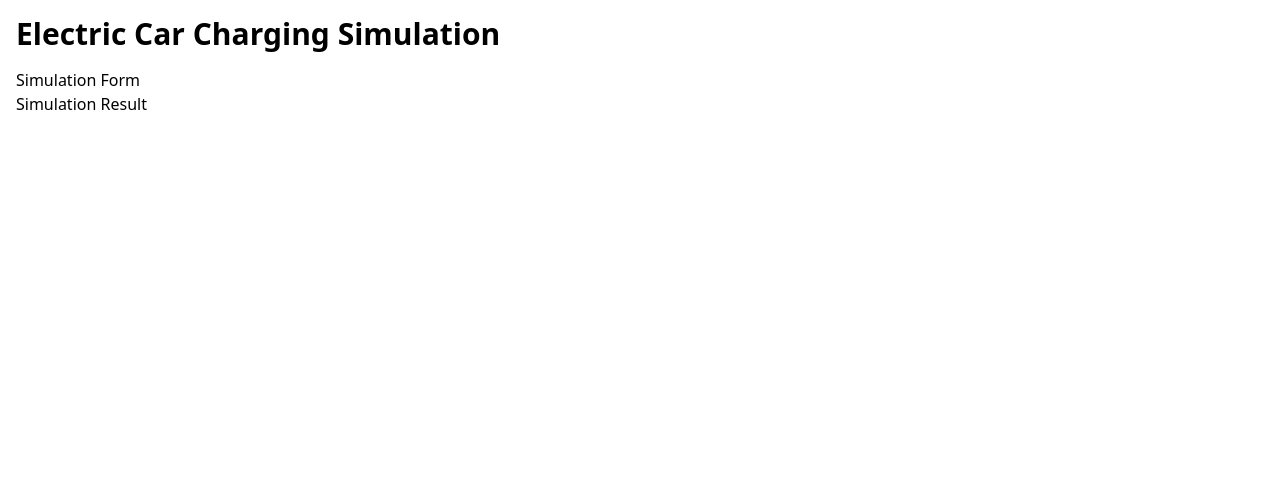
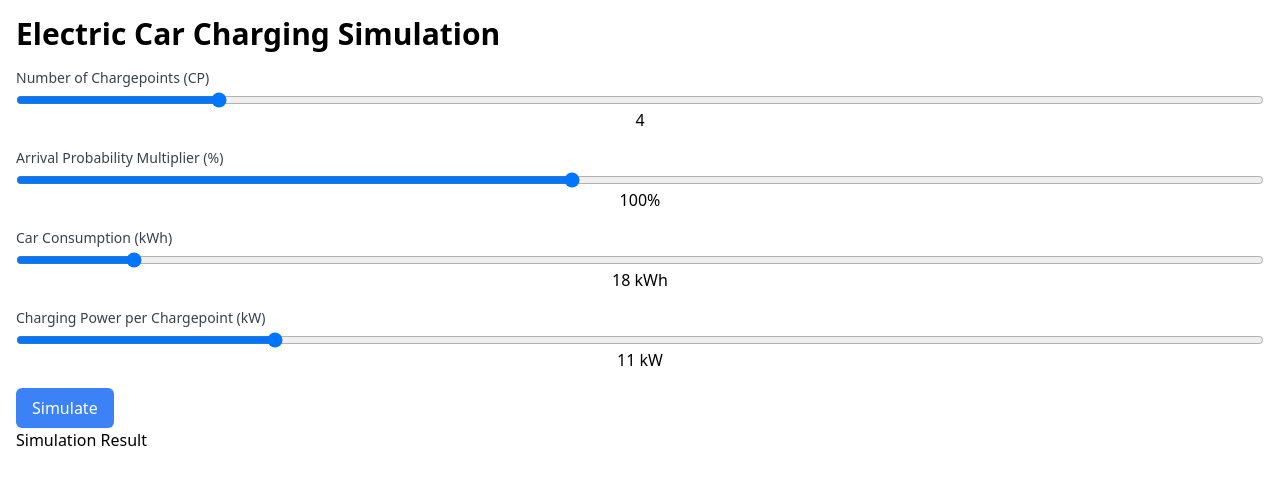
Before and after one commit to shtabnoy/reonic-frontend-task, a React (Vite) app: page / in a window 1280 px wide. Shown: the top 484 px of the page. Built offline with nearby package versions, Linux system fonts and the light colour scheme.

Commit message:
feat: form with four range inputs

```diff
--- a/src/components/SimulationForm/SimulationForm.tsx
+++ b/src/components/SimulationForm/SimulationForm.tsx
@@ -1,7 +1,80 @@
+import { useState } from 'react';
+
 export default function SimulationForm() {
+  const [numChargePoints, setNumChargePoints] = useState(4);
+  const [multiplier, setMultiplier] = useState(100);
+  const [carConsumption, setCarConsumption] = useState(18);
+  const [chargingPower, setChargingPower] = useState(11);
+
+  function handleSubmit(e: React.FormEvent) {
+    e.preventDefault();
+    console.log('Submit');
+  }
+
   return (
-    <div>
-      <h1>Simulation Form</h1>
-    </div>
+    <form onSubmit={handleSubmit} className="space-y-4">
+      <div>
+        <label className="block text-sm font-medium text-gray-700">
+          Number of Chargepoints (CP)
+        </label>
+        <input
+          type="range"
+          min="1"
+          max="20"
+          value={numChargePoints}
+          onChange={(e) => setNumChargePoints(Number(e.target.value))}
+          className="mt-1 block w-full"
+        />
+        <div className="text-center">{numChargePoints}</div>
+      </div>
+      <div>
+        <label className="block text-sm font-medium text-gray-700">
+          Arrival Probability Multiplier (%)
+        </label>
+        <input
+          type="range"
+          min="20"
+          max="200"
+          value={multiplier}
+          onChange={(e) => setMultiplier(Number(e.target.value))}
+          className="mt-1 block w-full"
+        />
+        <div className="text-center">{multiplier}%</div>
+      </div>
+      <div>
+        <label className="block text-sm font-medium text-gray-700">
+          Car Consumption (kWh)
+        </label>
+        <input
+          type="range"
+          min="10"
+          max="100"
+          value={carConsumption}
+          onChange={(e) => setCarConsumption(Number(e.target.value))}
+          className="mt-1 block w-full"
+        />
+        <div className="text-center">{carConsumption} kWh</div>
+      </div>
+      <div>
+        <label className="block text-sm font-medium text-gray-700">
+          Charging Power per Chargepoint (kW)
+        </label>
+        <input
+          type="range"
+          min="1"
+          max="50"
+          value={chargingPower}
+          onChange={(e) => setChargingPower(Number(e.target.value))}
+          className="mt-1 block w-full"
+        />
+        <div className="text-center">{chargingPower} kW</div>
+      </div>
+      <button
+        type="submit"
+        className="mt-4 px-4 py-2 bg-blue-500 text-white rounded-md shadow-sm"
+      >
+        Simulate
+      </button>
+    </form>
   );
 }
```
